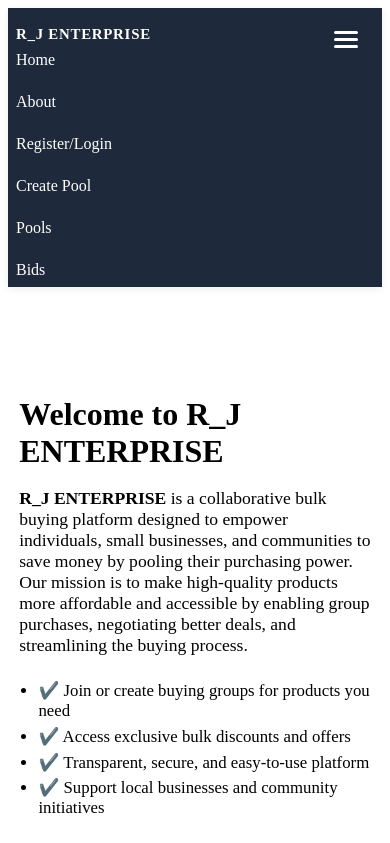
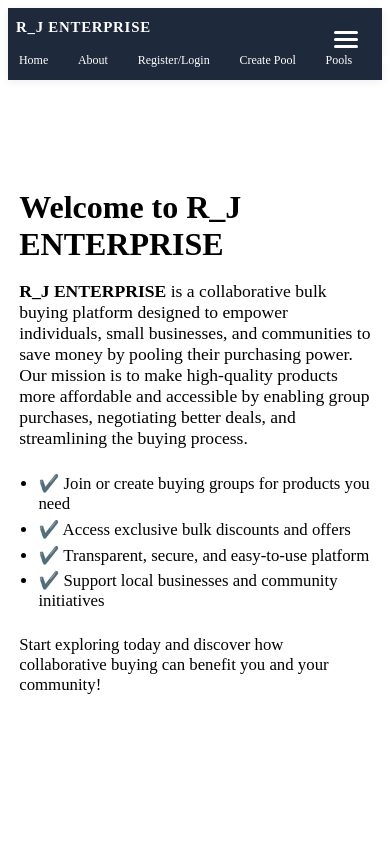
Before and after one commit to rotji/R_J-ENTERPRISE, a React (Vite) app in the folder frontend/: page / in a window 390 px wide. Shown: the top 843 px of the page. Built offline with nearby package versions, Linux system fonts and the light colour scheme.

Commit message:
trying to resolve mobile responsiveness

```diff
--- a/frontend/styles/header.module.css
+++ b/frontend/styles/header.module.css
@@ -29,16 +29,30 @@
   .centerNav {
     width: 100%;
     justify-content: flex-start;
+    margin-top: 0.2rem;
   }
   .navList {
-    flex-direction: column;
-    gap: 0.5rem;
+    flex-direction: row;
+    gap: 0.3rem;
     width: 100%;
-    align-items: flex-start;
+    overflow-x: visible;
+    align-items: center;
+    white-space: nowrap;
+    padding-bottom: 0.1rem;
+    margin-bottom: 0.1rem;
+    justify-content: flex-start;
+  }
+  .navList li {
+    display: inline-block;
   }
   .logo {
-    font-size: 1.1rem;
-    margin-bottom: 0.5rem;
+    font-size: 0.31rem; /* one third of 0.93rem */
+    margin-bottom: 0.2rem;
+    margin-top: 0.2rem;
+  }
+  .navLink {
+    font-size: 0.75rem;
+    padding: 0.08rem 0.18rem;
   }
   .hamburger {
     position: absolute;
```
